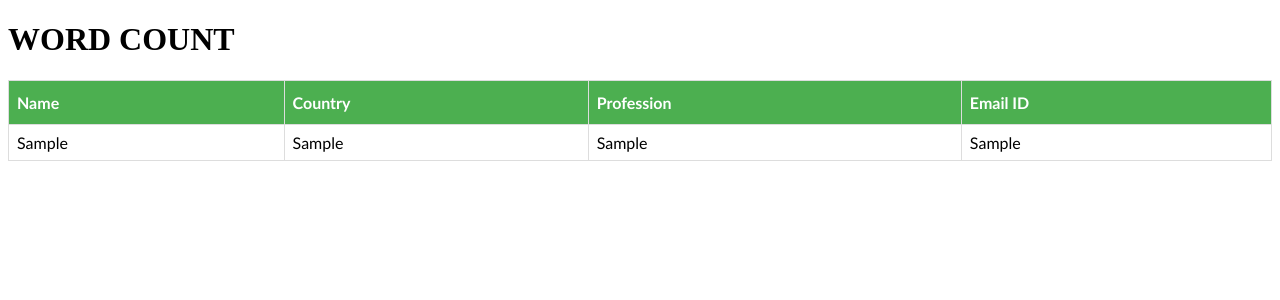
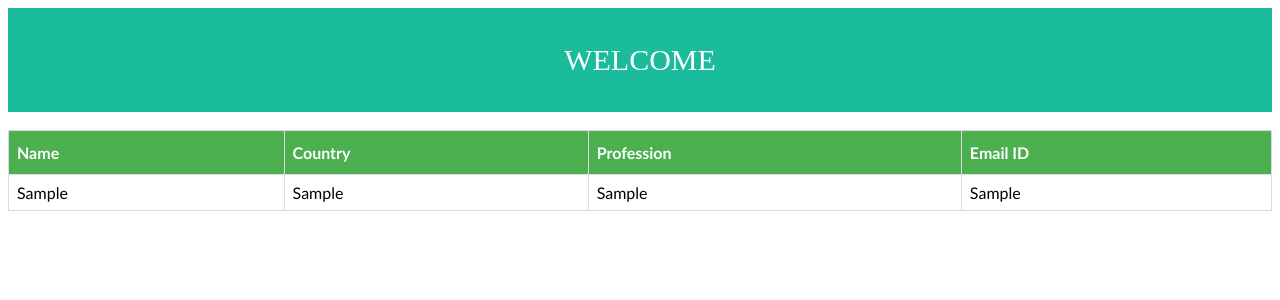
Before and after one commit to AhsanLozaa/Django-WordCount, a Django app: template templates/home.html in a window 1280 px wide. Shown: the top 300 px of the page. Run offline with Django 3.2, Linux system fonts and the light colour scheme; the template is opened without the code that fills it: most values are stand-ins (such as "Sample title", 1, 10 or a date in 2020).

Commit message:
Viewing Part Done

```diff
--- a/WordCount/views.py
+++ b/WordCount/views.py
@@ -13,7 +13,7 @@ def home(request):
     list4 = db_list[3]
 
     all_final_list = []
-    for i in range(0, 4):
+    for i in range(0, len(list1)):
         new_list = []
         new_list.append(list1[i])
         new_list.append(list2[i])
--- a/templates/home.html
+++ b/templates/home.html
@@ -2,6 +2,21 @@
 <html>
 <head>
     <style>
+
+        /* Header/Logo Title */
+        .header {
+            padding: 5px;
+            text-align: center;
+            background: #1abc9c;
+            color: white;
+            font-size: 30px;
+        }
+
+        /* Page Content */
+        .content {
+            padding: 20px;
+        }
+
         #customers {
             font-family: "Trebuchet MS", Arial, Helvetica, sans-serif;
             border-collapse: collapse;
@@ -32,8 +47,13 @@
 </head>
 <body>
 
-{# Heading #}
-<h1>WORD COUNT</h1>
+<div class="header">
+  <p>WELCOME</p>
+</div>
+
+<div>
+    <br>
+</div>
 
 
 {#Code for the table view#}
```
